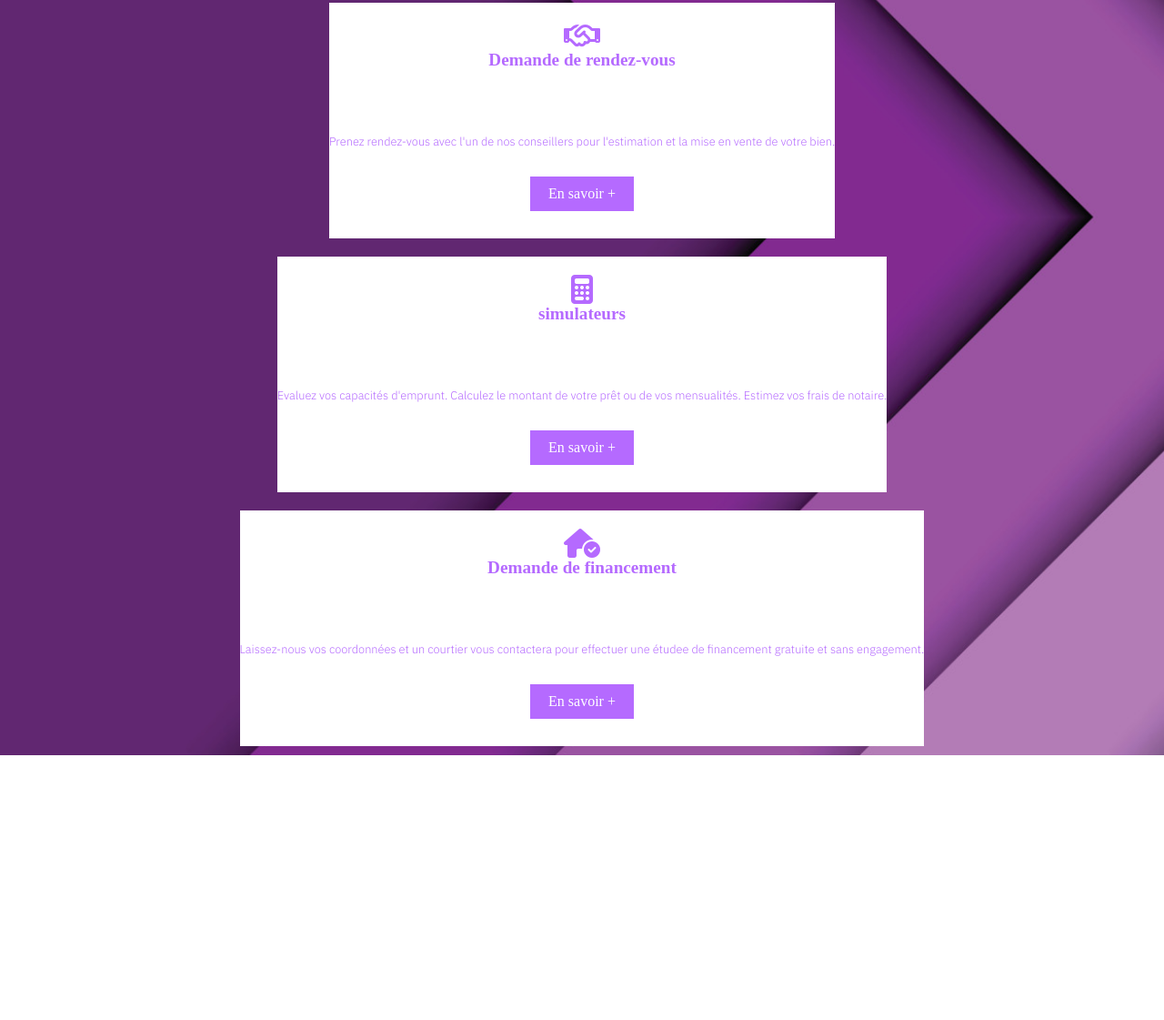
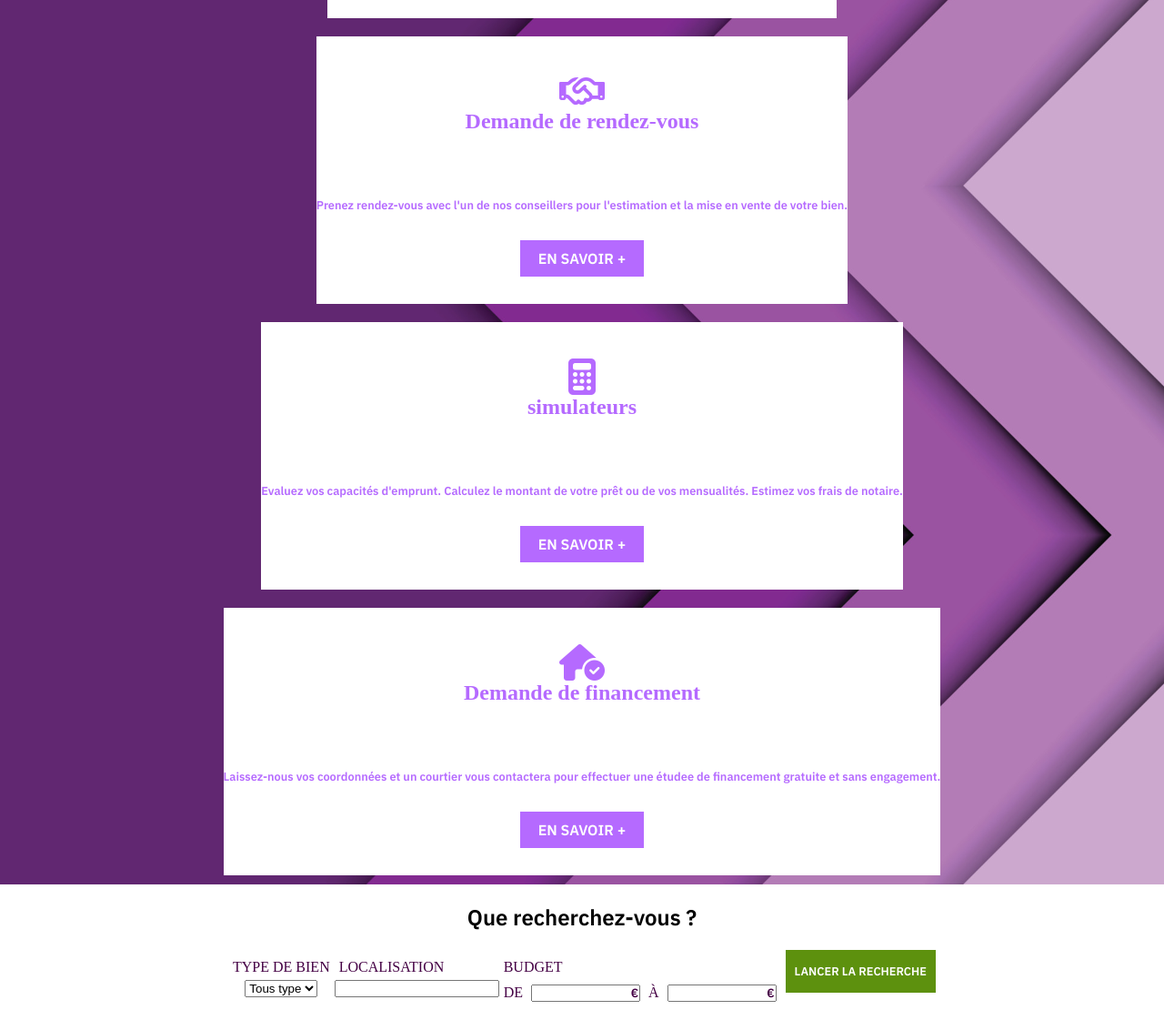
Before and after one commit to TimotheeCresson/Project, a plain HTML site: page immobilier/index.html in a window 1280 px wide. Shown: the part 1216-2337 px from the top of the page at 91% size. Before the commit the page ends 2046 px from the top, so only its background shows below. Drawn offline with nearby package versions, Linux system fonts and the light colour scheme; a web font is replaced by a local one.

Commit message:
immobilierSite

```diff
--- a/immobilier/index.html
+++ b/immobilier/index.html
@@ -154,16 +154,29 @@
         </article>
     </div>
 
-
-
-
-
-
-
-
-
-
-
+    <!-- aide de recherche  -->
+    <section class="recherche">
+        <h2>Que recherchez-vous ?</h2>
+        <div class="rechercheContainer">
+            <div class="bien">
+                <p>Type de bien</p>
+                <select name="tousType" id="tousType">
+                    <option value="">Tous type</option>
+                </select>
+            </div>
+            <div class="localisation">
+                <p>localisation</p>
+                <input type="text" name="localisation" id="localisationInput">
+            </div>
+            <div class="budget"> <!-- Ajout de la classe "budget" pour les éléments Budget -->
+                <p>Budget</p>
+                <div>
+                    <p>de <span><input type="text" name="min" id="min" placeholder="€"></span> à <span><input type="text" name="max" id="max" placeholder="€"></span>  </p>
+                </div>
+            </div>
+            <a href="#" class="savoirPlus lancerRecherche">Lancer la recherche</a>
+        </div>
+    </section>
 
 
 </body>
--- a/immobilier/style.css
+++ b/immobilier/style.css
@@ -184,9 +184,11 @@ header {
 }
 
 .savoirPlus {
-    background-color: rgb(155, 235, 35);
+    background-color: rgb(93, 145, 14);
     padding: 15px 10px;
     margin-bottom: 30px;
+    text-transform: uppercase;
+    font-family: var(--font--Aneliza);
 }
 .savoirPlus a {
     color: white;
@@ -291,7 +293,7 @@ header {
     flex-direction: column;
     align-items: center;
     justify-content: center;
-    background: url(./images/header/headerbg.jpg) center / cover repeat;
+    background: url(./images/header/headerbg.jpg) bottom / contain repeat;
 }
 .ligneService h2 {
     color: white;
@@ -325,13 +327,13 @@ header {
     flex-direction: column;
     justify-content: center;
     align-items: center;
-    margin-top: 20px;
+    margin-top: 40px;
 }
 .nameService i{
-    font-size: 2em;
+    font-size: 2.5em;
 }
 .nameService h4 {
-    font-size: 1.2em;
+    font-size: 1.5em;
     font-family: var(--font--AnelizaMedium);
     color: #b56aff;
 }
@@ -345,6 +347,78 @@ header {
 .textService p {
     font-size: 0.8em;
     text-align: center;
-    font-family: var(--font--AnelizaLight);
+    font-family: var(--font--Aneliza);
     color: #b56aff;
 }
+
+/* Styles spécifiques à la section "Que recherchez-vous ?" */
+.recherche {
+    display: flex;
+    flex-direction: column;
+    justify-content: center;
+    align-items: center;
+    text-align: center;
+    margin-top: 20px;
+}
+
+.rechercheContainer {
+    display: flex;
+    flex-wrap: wrap;
+    align-items: center;
+    justify-content: space-around;
+}
+
+.recherche h2 {
+    font-family: var(--font--Aneliza);
+}
+
+.bien p,
+.localisation p {
+    font-family: var(--font--AnelizaMedium);
+    text-transform: uppercase;
+    color: rgb(68, 1, 68);
+    font-size: 1em;
+    margin: 5px;
+}
+
+.localisation p {
+    text-align: start;
+}
+
+.budget {
+    display: flex;
+    flex-direction: column;
+    align-items: flex-start;
+    margin-top: 10px;
+}
+
+.budget p {
+    font-family: var(--font--AnelizaMedium);
+    text-transform: uppercase;
+    color: rgb(68, 1, 68);
+    font-size: 1em;
+    margin: 5px;
+}
+
+.budget div {
+    display: flex;
+    flex-wrap: wrap;
+    gap: 5px;
+}
+
+.budget div span input {
+    width: 120px;
+    margin: 0 5px;
+}
+.budget div span input::placeholder {
+    color: rgb(68, 1, 68);
+    font-family: var(--font--Aneliza);
+    text-align: end;
+    opacity: 1;
+}
+.lancerRecherche {
+    color: white;
+    text-decoration: none;
+    margin-top: 20px;
+    font-size: .8em;
+}
```
